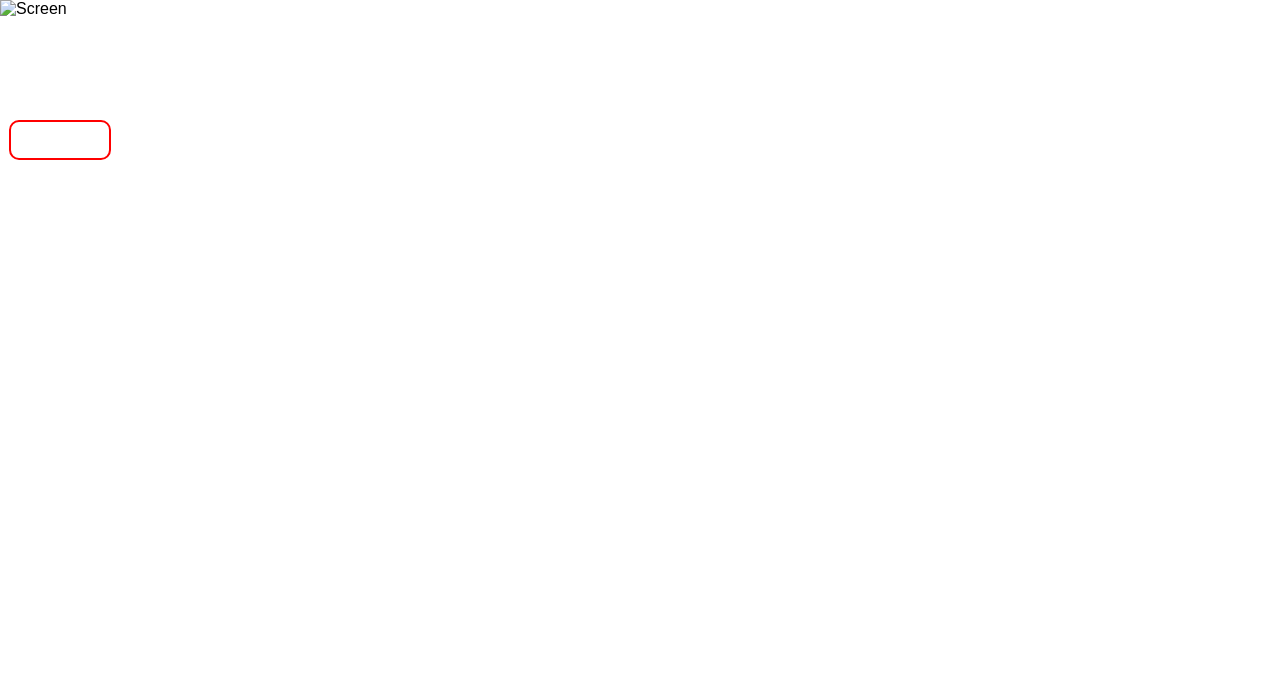
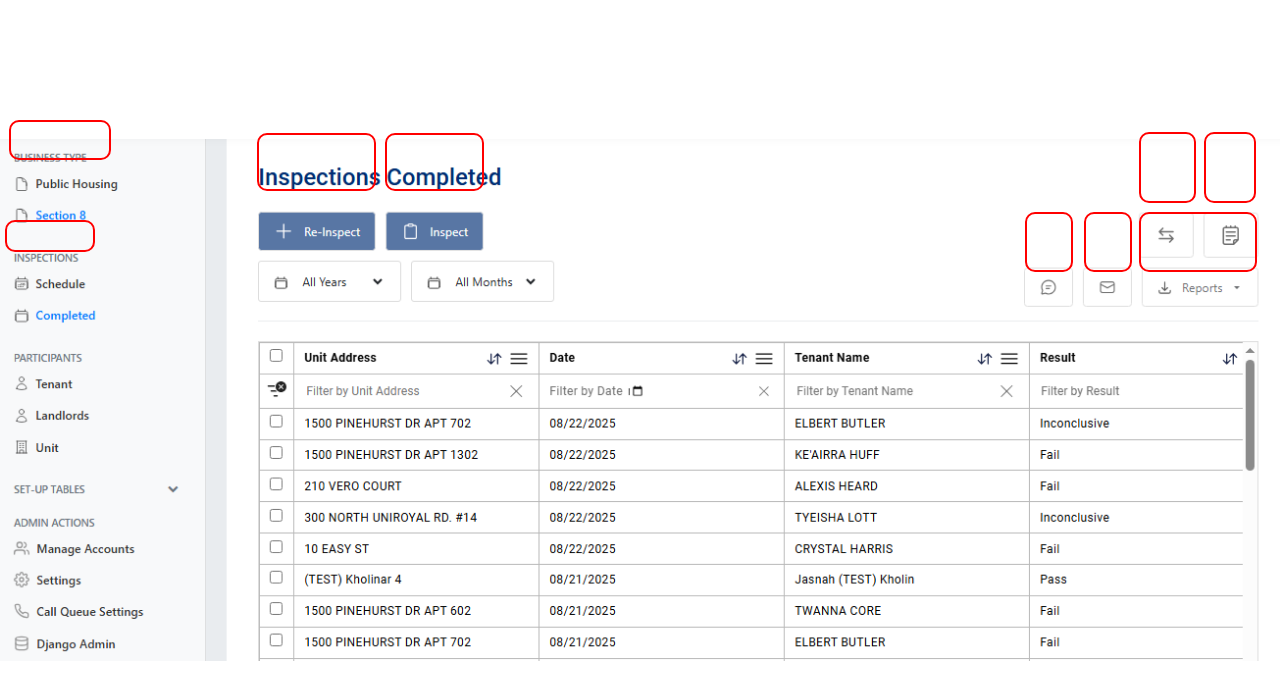
Before and after one commit to Akselas/GCCS-training-hotspots, a plain HTML site: page completed.html in a window 1280 px wide. Drawn offline with Linux system fonts and the light colour scheme.

Commit message:
changes to Completed.html

```diff
--- a/completed.html
+++ b/completed.html
@@ -9,13 +9,40 @@
 
 <div class="container">
     <!-- Background Image -->
-    <img src=""
+    <img src="https://raw.githubusercontent.com/Akselas/GCCS-training-hotspots/refs/heads/main/GCCS%20Completed.png"
          class="screenshot"
          alt="Screen">
 
     <!-- Hotspots -->
+    <div class="hotspot hotspotReinspect"
+        data-text="Reinspect Button"
+        data-detail="Allows the user to re-inspect a completed inspection. This will create a new inspection instance with the same details as the completed one on the Schedule able"></div>
+    <div class="hotspot hotspotInspect"
+        data-text="Inspect Button"
+        data-detail="Allows the user to inspect a completed inspection. This will take you to the Deficiencies UI"></div>
+    <div class="hotspot hotspotSwitch"
+        data-text="Switch Button"
+        data-detail="Switches the view between completed inspections and scheduled inspections."></div>
+    <div class="hotspot hotspotExportCompleted"
+        data-text="Export Button"
+        data-detail="Downloads an .xlsx file of the table with the selected completed inspections."></div>
+    <div class="hotspot hotspotSMSCompleted"
+        data-text="SMS Button"
+        data-detail="Allows the user to send SMS messages to tenants and landlords for completed inspections."></div>
+    <div class="hotspot hotspotEmailCompleted"
+        data-text="Email Button"
+        data-detail="Allows the user to send letters and reports to tenants and landlords for completed inspections."></div>
+    <div class="hotspot hotspotReportCompleted"
+        data-text="Report Button"
+        data-detail="Generates a PDF report for the selected completed inspections."></div>
 
     <!-- Navigation -->
+    <div id="index_schedule"
+        class="hotspot hotspotScheduleButton hotspot-nav"
+        data-text="Schedule Button"
+        data-detail="This button will take you to the Schedule page where you can manage inspections."
+        data-target="schedule.html"></div>
+
     <div id="schedule_section8"
           class="hotspot hotspot-nav hsSchedule_Section8"
           data-text="Section 8 Button"
--- a/styles.css
+++ b/styles.css
@@ -48,6 +48,14 @@ body, html {
 .hotspotScheduleButton { top: 27.5%; left: 0.4%; width: 7%; height: 4%; border-radius: 10px; }
 .hsIndex_Completed { top: 33%; left: 0.4%; width: 7%; height: 4%; border-radius: 10px; }
 
+/* Hotspots for Completed */
+.hotspotReinspect { top: 16.6%; left: 20.1%; width: 9.3%; height: 7.3%; border-radius: 10px; }
+.hotspotInspect { top: 16.6%; left: 30.1%; width: 7.7%; height: 7.3%; border-radius: 10px; }
+.hotspotSwitch { top: 16.5%; left: 89%; width: 4.4%; height: 8.9%; border-radius: 10px; }
+.hotspotExportCompleted { top: 16.5%; left: 94.1%; width: 4%; height: 8.9%; border-radius: 10px; }
+.hotspotSMSCompleted { top: 26.5%; left: 80.1%; width: 3.7%; height: 7.5%; border-radius: 10px; }
+.hotspotEmailCompleted {top: 26.5%; left: 84.7%; width: 3.7%; height: 7.5%; border-radius: 10px;}
+.hotspotReportCompleted { top: 26.5%; left: 89%; width: 9.2%; height: 7.5%; border-radius: 10px; }
 /* Tooltip */
 .tooltip {
     position: absolute;
```
